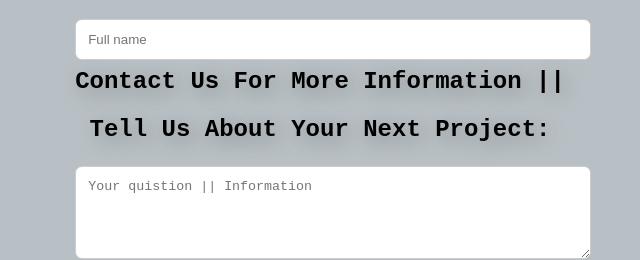
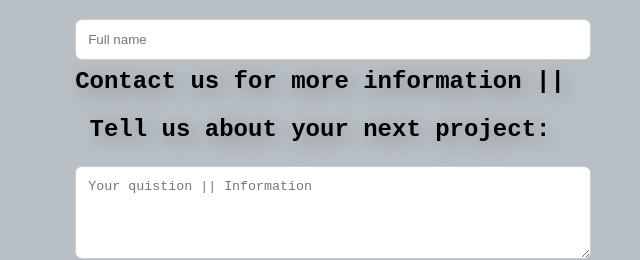
Before and after one commit to facn5/SmurfTeam, a plain HTML site: page index.html in a window 1280 px wide. Shown: the part 1168-1428 px from the top of the page, 320-960 px from the left. Drawn offline with Linux system fonts and the light colour scheme.

Commit message:
Fixed typo mistakes

```diff
--- a/index.html
+++ b/index.html
@@ -86,8 +86,8 @@
       <label for="name">Full Name: </label>
       <input type="text" name="name" placeholder="Full name">
       <br>
-      <p>Contact Us For More Information || </p>
-      <p>Tell Us About Your Next Project:</p>
+      <p>Contact us for more information || </p>
+      <p>Tell us about your next project:</p>
       <textarea name="message" type="msg" placeholder="Your quistion || Information"></textarea>
       <br>
       <button type="submit">Send</button>
```
